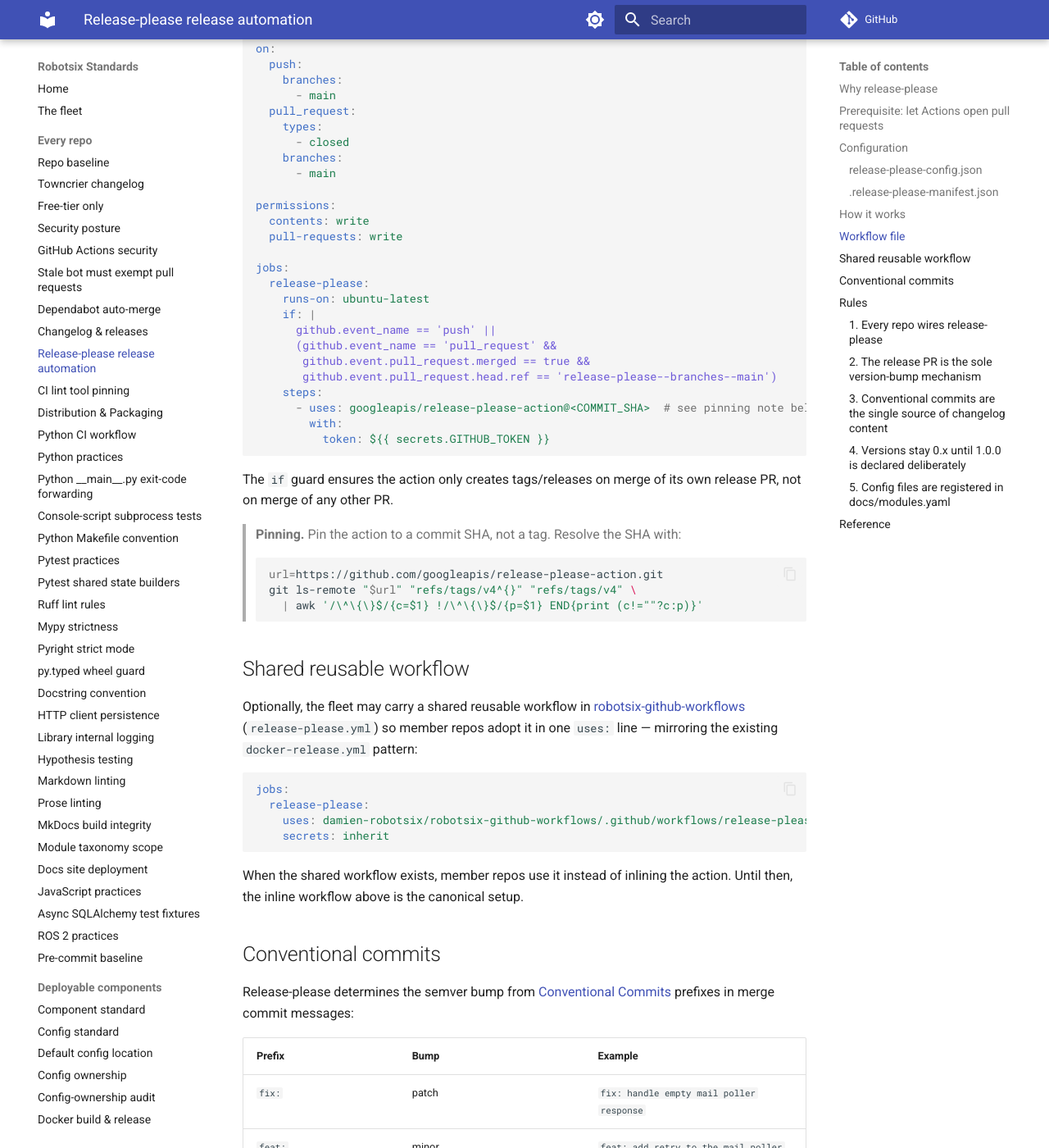
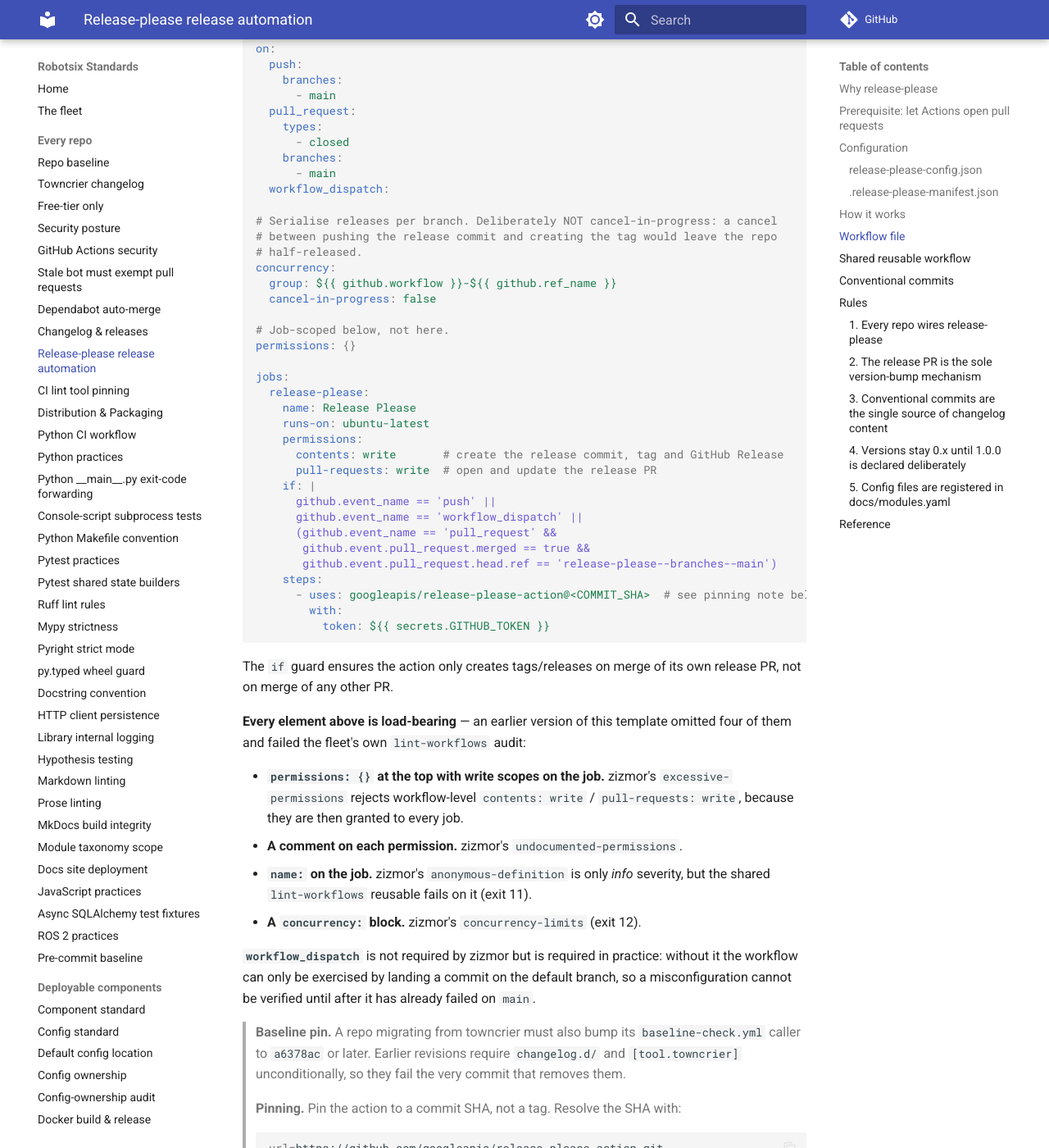
Before and after one commit to damien-robotsix/robotsix-standards, an MkDocs documentation site: the page built from docs/release-please.md, in a window 1280 px wide and 1400 px high, scrolled down 2922 px. Shown: the whole window at 82% size. Built offline with MkDocs 1.6.1 and Material for MkDocs 9.7.7, drawn with Linux system fonts in a browser that asks for light colours; comment, search, counter and statistics services are not loaded.

Commit message:
fix(release-please): align the workflow template with the fleet linter (#226)
* fix(release-please): align the workflow template with the fleet linter

As printed, the template failed the fleet's own `lint-workflows` reusable
on four zizmor findings, so a repo following this page exactly could not
pass CI:

* `excessive-permissions` — `contents: write` / `pull-requests: write`
  at the workflow level grants them to every job. Moved to the one job
  that needs them, with `permissions: {}` at the top.
* `undocumented-permissions` — each scope now carries a comment.
* `anonymous-definition` — the job had no `name:`. Only *info* severity,
  but the shared reusable fails on it (exit 11).
* `concurrency-limits` — no `concurrency:` block (exit 12). Added with
  `cancel-in-progress: false`, since a cancel between pushing the release
  commit and creating the tag would half-release the repo.

Also added `workflow_dispatch`. Not a zizmor requirement, but without it
the workflow can only be exercised by landing a commit on the default
branch, so a misconfiguration cannot be verified until it has already
failed on main.

Each element is now annotated as load-bearing, so the next person does
not "simplify" one back out.

Added a note that repos migrating off towncrier must bump their
baseline-check pin to a6378ac or later — earlier revisions require
changelog.d/ and [tool.towncrier] unconditionally and fail the commit
that removes them (robotsix-github-workflows#70).

Verified by extracting the code block from this page and running zizmor
against it: clean.

Co-Authored-By: Claude Opus 5 (1M context) <noreply@anthropic.com>

* fix(docs): merge adjacent blockquotes (MD028)

The new baseline-pin note sat directly above the existing pinning note.
Two blockquotes separated by a blank line read as a single quote with a
blank inside, which markdownlint rejects as MD028. Joined with a '>'
continuation so they remain visually separate paragraphs in one quote.

Co-Authored-By: Claude Opus 5 (1M context) <noreply@anthropic.com>

---------

Co-authored-by: Claude Opus 5 (1M context) <noreply@anthropic.com>

```diff
--- a/docs/release-please.md
+++ b/docs/release-please.md
@@ -139,16 +139,28 @@ on:
       - closed
     branches:
       - main
+  workflow_dispatch:
 
-permissions:
-  contents: write
-  pull-requests: write
+# Serialise releases per branch. Deliberately NOT cancel-in-progress: a cancel
+# between pushing the release commit and creating the tag would leave the repo
+# half-released.
+concurrency:
+  group: ${{ github.workflow }}-${{ github.ref_name }}
+  cancel-in-progress: false
+
+# Job-scoped below, not here.
+permissions: {}
 
 jobs:
   release-please:
+    name: Release Please
     runs-on: ubuntu-latest
+    permissions:
+      contents: write       # create the release commit, tag and GitHub Release
+      pull-requests: write  # open and update the release PR
     if: |
       github.event_name == 'push' ||
+      github.event_name == 'workflow_dispatch' ||
       (github.event_name == 'pull_request' &&
        github.event.pull_request.merged == true &&
        github.event.pull_request.head.ref == 'release-please--branches--main')
@@ -161,6 +173,27 @@ jobs:
 The `if` guard ensures the action only creates tags/releases on merge of its
 own release PR, not on merge of any other PR.
 
+**Every element above is load-bearing** — an earlier version of this template
+omitted four of them and failed the fleet's own `lint-workflows` audit:
+
+- **`permissions: {}` at the top with write scopes on the job.** zizmor's
+  `excessive-permissions` rejects workflow-level `contents: write` /
+  `pull-requests: write`, because they are then granted to every job.
+- **A comment on each permission.** zizmor's `undocumented-permissions`.
+- **`name:` on the job.** zizmor's `anonymous-definition` is only *info*
+  severity, but the shared `lint-workflows` reusable fails on it (exit 11).
+- **A `concurrency:` block.** zizmor's `concurrency-limits` (exit 12).
+
+**`workflow_dispatch`** is not required by zizmor but is required in practice:
+without it the workflow can only be exercised by landing a commit on the
+default branch, so a misconfiguration cannot be verified until after it has
+already failed on `main`.
+
+> **Baseline pin.** A repo migrating from towncrier must also bump its
+> `baseline-check.yml` caller to `a6378ac` or later. Earlier revisions require
+> `changelog.d/` and `[tool.towncrier]` unconditionally, so they fail the very
+> commit that removes them.
+>
 > **Pinning.** Pin the action to a commit SHA, not a tag. Resolve the SHA
 > with:
 >
```
Also changed, not shown: changelog.d/20260808T192000Z-release-please-template-zizmor.bugfix.md (added, +1 -0 lines).
